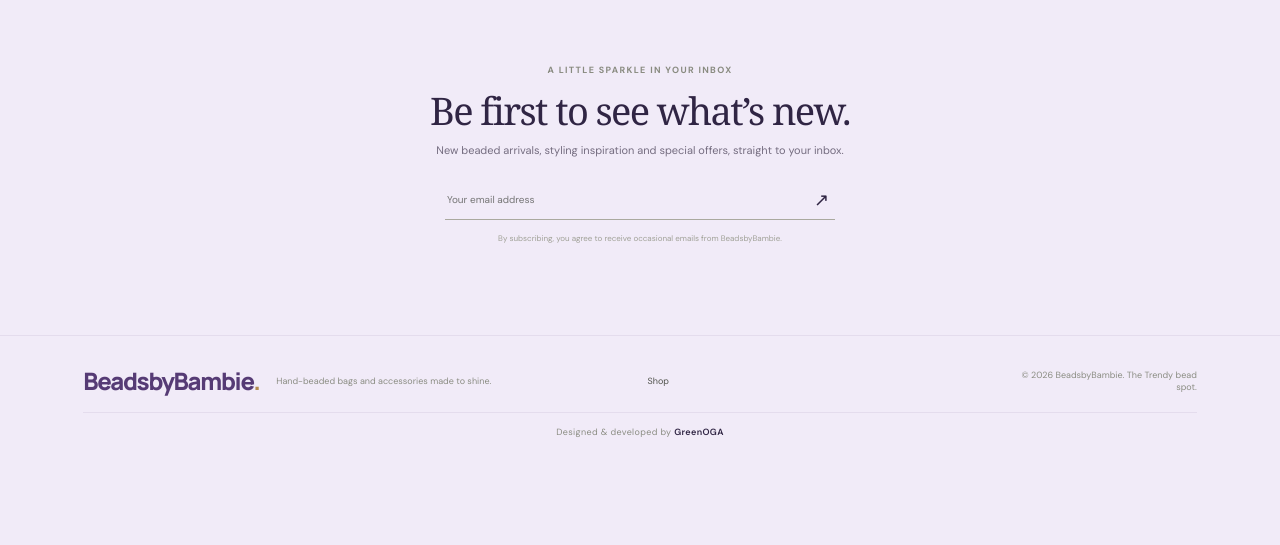
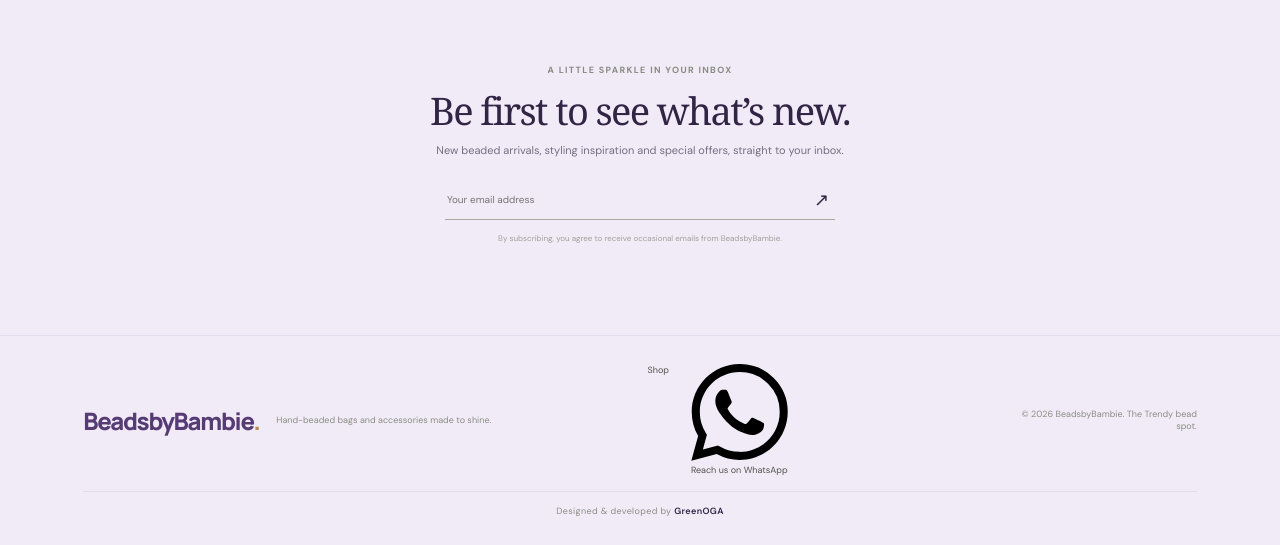
Before and after one commit to O-G-A1/Commercial-web, a website: page index.html in a window 1280 px wide. Shown: the part 1843-2388 px from the top of the page. Before the commit the page ends 2309 px from the top, so only its background shows below. Drawn offline with Linux system fonts and the light colour scheme; no server answers.

Commit message:
whatsapp

```diff
--- a/index.html
+++ b/index.html
@@ -189,6 +189,13 @@
       ><span>Hand-beaded bags and accessories made to shine.</span>
       <div>
         <a href="#shop">Shop</a>
+        <a
+          class="whatsapp-link footer-whatsapp"
+          href="https://wa.me/2347034449648"
+          target="_blank"
+          rel="noopener noreferrer"
+          aria-label="Reach us on WhatsApp at +234 703 444 9648"
+          ><svg viewBox="0 0 24 24" aria-hidden="true"><path d="M20.52 3.48A11.82 11.82 0 0 0 12.08 0C5.52 0 .18 5.34.18 11.9c0 2.1.55 4.15 1.59 5.96L.08 24l6.3-1.65a11.9 11.9 0 0 0 5.7 1.45h.01c6.56 0 11.9-5.34 11.91-11.9a11.82 11.82 0 0 0-3.48-8.42ZM12.09 21.8h-.01a9.88 9.88 0 0 1-5.03-1.38l-.36-.21-3.74.98 1-3.65-.24-.38a9.88 9.88 0 0 1-1.52-5.26c0-5.46 4.45-9.9 9.92-9.9a9.83 9.83 0 0 1 7.01 2.91 9.83 9.83 0 0 1 2.9 7.02c0 5.47-4.45 9.91-9.93 9.91Zm5.44-7.42c-.3-.15-1.77-.87-2.04-.97-.27-.1-.47-.15-.67.15-.2.3-.77.97-.94 1.17-.17.2-.35.22-.65.07-.3-.15-1.26-.46-2.4-1.47-.89-.79-1.49-1.77-1.66-2.07-.17-.3-.02-.46.13-.61.13-.13.3-.35.45-.52.15-.17.2-.3.3-.5.1-.2.05-.37-.02-.52-.07-.15-.67-1.62-.92-2.22-.24-.58-.49-.5-.67-.51h-.57c-.2 0-.52.07-.79.37-.27.3-1.04 1.02-1.04 2.49 0 1.47 1.06 2.89 1.21 3.09.15.2 2.1 3.2 5.08 4.49.71.31 1.27.5 1.7.64.71.23 1.36.2 1.87.12.57-.09 1.77-.72 2.02-1.42.25-.7.25-1.3.17-1.42-.07-.13-.27-.2-.57-.35Z"/></svg>Reach us on WhatsApp</a>
       </div>
       <small
         >© <span id="year"></span> BeadsbyBambie. The Trendy bead spot.</small
```
